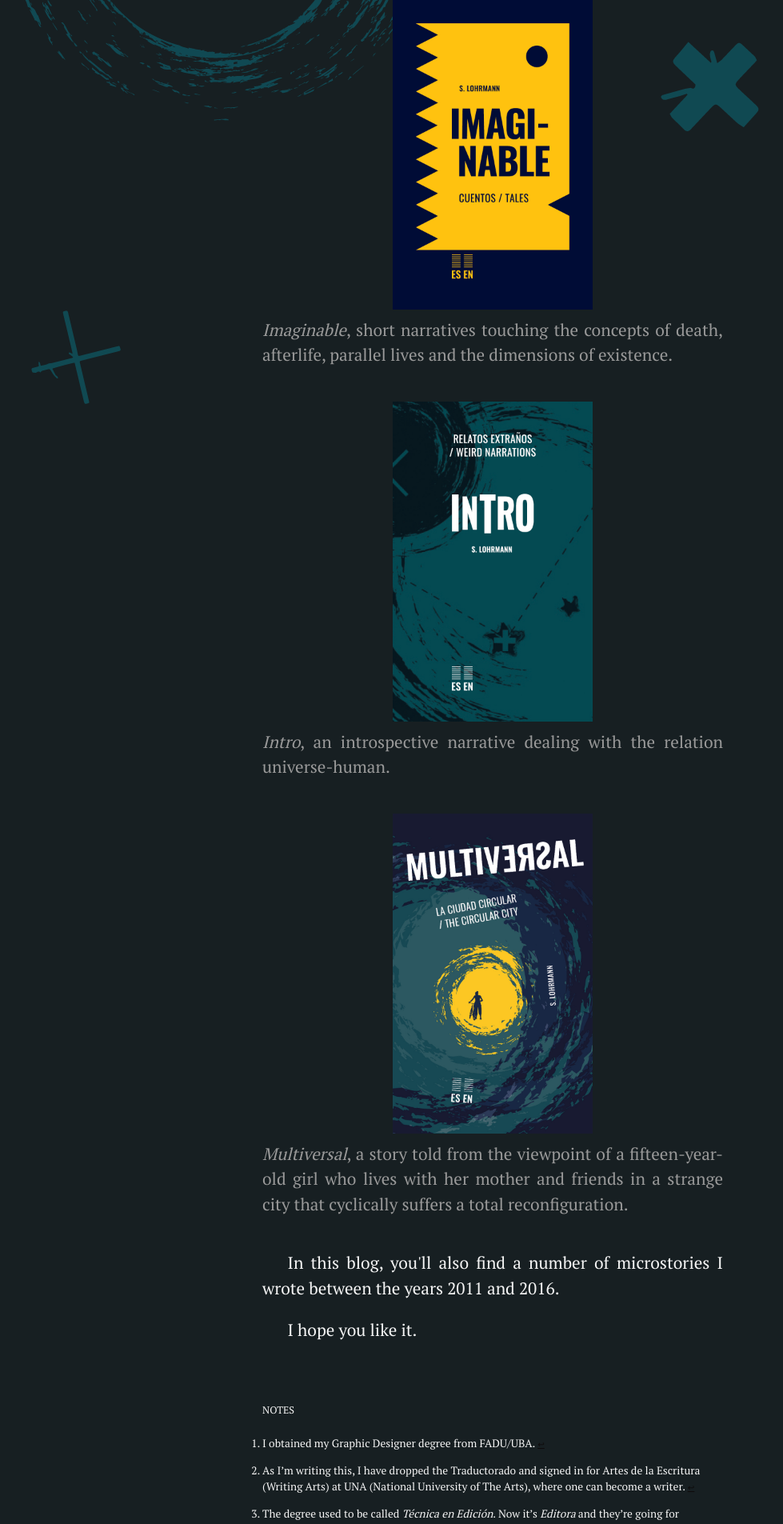
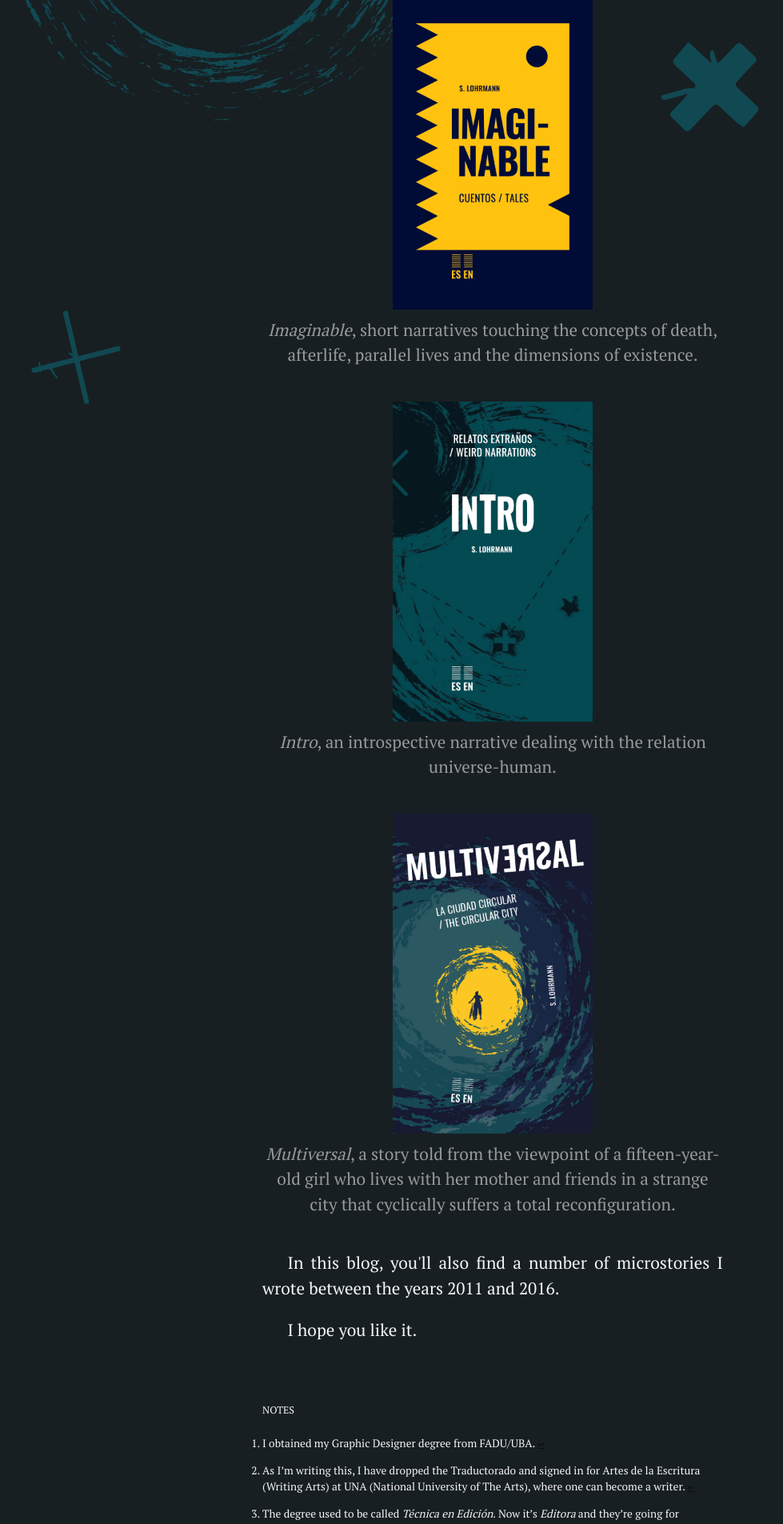
Before and after one commit to silvialohrmann/editorial, a Jekyll site: the page built from about.md, in a window 1280 px wide. Shown: the part 1757-3662 px from the top of the page at 80% size, without its empty margins (24-1003 px from the left). Built offline with Jekyll 4.4.1, drawn with Linux system fonts in a browser that asks for light colours.

Commit message:
Update about.md

```diff
--- a/about.md
+++ b/about.md
@@ -18,18 +18,18 @@ Slow-paced, I had passed five out of twenty-four subjects before the pandemic. T
 During quarantine, I also made the time to round up my writing of several years in three books. I had every intention of publishing them through Ingramspark, but chickened out and let them resting in the platform, a click away from reaching the world ☜(ˆ▽ˆ).
 
 This year, I reread them and decided to publish them as they were. That's why I built this blog, to reedit the texts for a future second edition of each. The books are:
-<div style="margin:auto; text-align:center;">
+<div style="margin:auto;">
  <div id="imaginable">
 <img style="margin-bottom:10px;" src="/assets/images/Imaginable%20-%20cover.jpg" alt="Imaginable" width="250">
-<p style="color:#999999;"><em>Imaginable</em>, short narratives touching the concepts of death, afterlife, parallel lives and the dimensions of existence.</p>
+<p style="color:#999999; text-align:center;"><em>Imaginable</em>, short narratives touching the concepts of death, afterlife, parallel lives and the dimensions of existence.</p>
  </div>
  <div id="intro">
 <img style="margin-bottom:10px;" src="/assets/images/Intro%20-%20cover.jpg" alt="Intro" width="250">
-<p style="color:#999999;"><em>Intro</em>, an introspective narrative dealing with the relation universe-human.</p>
+<p style="color:#999999; text-align:center;"><em>Intro</em>, an introspective narrative dealing with the relation universe-human.</p>
  </div>
  <div id="multiversal">
 <img style="margin-bottom:10px;" src="/assets/images/Multiversal%20-%20cover.jpg" alt="Multiversal" width="250">
-<p style="color:#999999;margin-bottom:2em;"><em>Multiversal</em>, a story told from the viewpoint of a fifteen-year-old girl who lives with her mother and friends in a strange city that cyclically suffers a total reconfiguration.</p>
+<p style="color:#999999; text-align:center; margin-bottom:2em;"><em>Multiversal</em>, a story told from the viewpoint of a fifteen-year-old girl who lives with her mother and friends in a strange city that cyclically suffers a total reconfiguration.</p>
  </div>
  </div>
  <p>In this blog, you'll also find a number of microstories I wrote between the years 2011 and 2016.</p>
```
